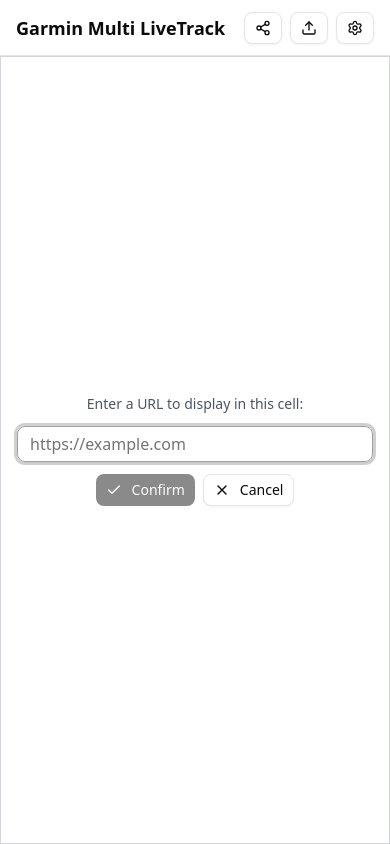
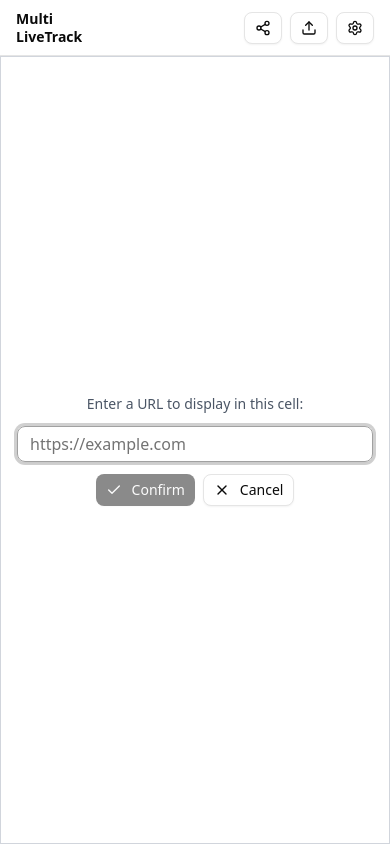
Before and after one commit to maral/garmin-multi-livetrack, a Next.js app: page / in a window 390 px wide. Built offline with nearby package versions, Linux system fonts and the light colour scheme; no server answers.

Commit message:
responsivity improvements

```diff
--- a/src/components/AthleteStatsModal.tsx
+++ b/src/components/AthleteStatsModal.tsx
@@ -74,7 +74,7 @@ export default function AthleteStatsModal({
                 )}
 
                 {/* Main Stats Grid */}
-                <div className="grid grid-cols-2 gap-4">
+                <div className="grid grid-cols-1 sm:grid-cols-2 gap-4">
                   <div className="bg-blue-50 p-4 rounded-lg border border-blue-200">
                     <div className="flex items-center gap-2 text-blue-600 mb-2">
                       <Activity className="h-4 w-4" />
@@ -121,7 +121,7 @@ export default function AthleteStatsModal({
                 {/* Elevation */}
                 <div className="space-y-3">
                   <h3 className="font-semibold">Elevation</h3>
-                  <div className="grid grid-cols-2 gap-4 text-sm">
+                  <div className="grid grid-cols-1 sm:grid-cols-2 gap-4 text-sm">
                     <div className="flex items-center gap-2">
                       <TrendingUp className="h-4 w-4 text-green-600" />
                       <span className="text-gray-600">Gain:</span>
@@ -155,7 +155,7 @@ export default function AthleteStatsModal({
                 {stats.avgHeartRate > 0 && (
                   <div className="space-y-3">
                     <h3 className="font-semibold">Heart Rate</h3>
-                    <div className="grid grid-cols-2 gap-4 text-sm">
+                    <div className="grid grid-cols-1 sm:grid-cols-2 gap-4 text-sm">
                       <div className="flex items-center gap-2">
                         <Heart className="h-4 w-4 text-red-500" />
                         <span className="text-gray-600">Average:</span>
@@ -177,7 +177,7 @@ export default function AthleteStatsModal({
                 {/* Activity Details */}
                 <div className="space-y-3">
                   <h3 className="font-semibold">Activity Details</h3>
-                  <div className="grid grid-cols-2 gap-4 text-sm">
+                  <div className="grid grid-cols-1 sm:grid-cols-2 gap-4 text-sm">
                     <div className="flex items-center gap-2">
                       <span className="text-gray-600">Type:</span>
                       <span className="font-medium">{stats.activityType}</span>
--- a/src/components/AthletesSummary.tsx
+++ b/src/components/AthletesSummary.tsx
@@ -37,7 +37,7 @@ export default function AthletesSummary({
   });
 
   return (
-    <div className="px-4 sm:px-6 py-3 border-b bg-gray-50">
+    <div className="p-2 sm:p-3 bg-gray-50">
       {sortedAthletes.length === 0 ? (
         <div className="text-center text-gray-500 text-sm">
           {isLoading
--- a/src/components/MultiTrackApp.tsx
+++ b/src/components/MultiTrackApp.tsx
@@ -455,25 +455,29 @@ export default function MultiTrackApp({
         <div className="h-14 px-4 sm:px-6 py-2 flex items-center justify-between border-b">
           <div className="flex items-center gap-3">
             <h1 className="text-lg sm:text-xl font-bold truncate">
-              Garmin Multi LiveTrack
+              <span className="hidden sm:inline">Garmin Multi LiveTrack</span>
+              <span className="sm:hidden flex flex-col leading-tight text-sm">
+                <span>Garmin Multi</span>
+                <span>LiveTrack</span>
+              </span>
             </h1>
           </div>
 
           <div className="flex items-center gap-2">
-            {/* Live tracking status indicator */}
+            {/* Live tracking status indicator - text hidden on mobile */}
             {athletes.length > 0 && (
               <div className="flex items-center gap-2 px-3 py-1 rounded-md bg-gray-50">
                 {isLive ? (
                   <>
                     <Radio className="h-4 w-4 text-red-500 animate-pulse" />
-                    <span className="text-sm font-medium text-red-600">
+                    <span className="hidden sm:inline text-sm font-medium text-red-600">
                       LIVE
                     </span>
                   </>
                 ) : (
                   <>
                     <div className="h-4 w-4 rounded-full bg-gray-400"></div>
-                    <span className="text-sm font-medium text-gray-600">
+                    <span className="hidden sm:inline text-sm font-medium text-gray-600">
                       PAUSED
                     </span>
                   </>
--- a/src/components/TopBar.tsx
+++ b/src/components/TopBar.tsx
@@ -23,7 +23,11 @@ export default function TopBar({
   return (
     <div className="h-14 px-4 sm:px-6 py-2 flex items-center justify-between border-b">
       <h1 className="text-lg sm:text-xl font-bold truncate">
-        Garmin Multi LiveTrack
+        <span className="hidden sm:inline">Garmin Multi LiveTrack</span>
+        <span className="sm:hidden flex flex-col leading-tight text-sm">
+          <span>Multi</span>
+          <span>LiveTrack</span>
+        </span>
       </h1>
 
       {/* Mobile + Small Screen Controls - Always show Share + Import, Menu visible sm-lg */}
```
